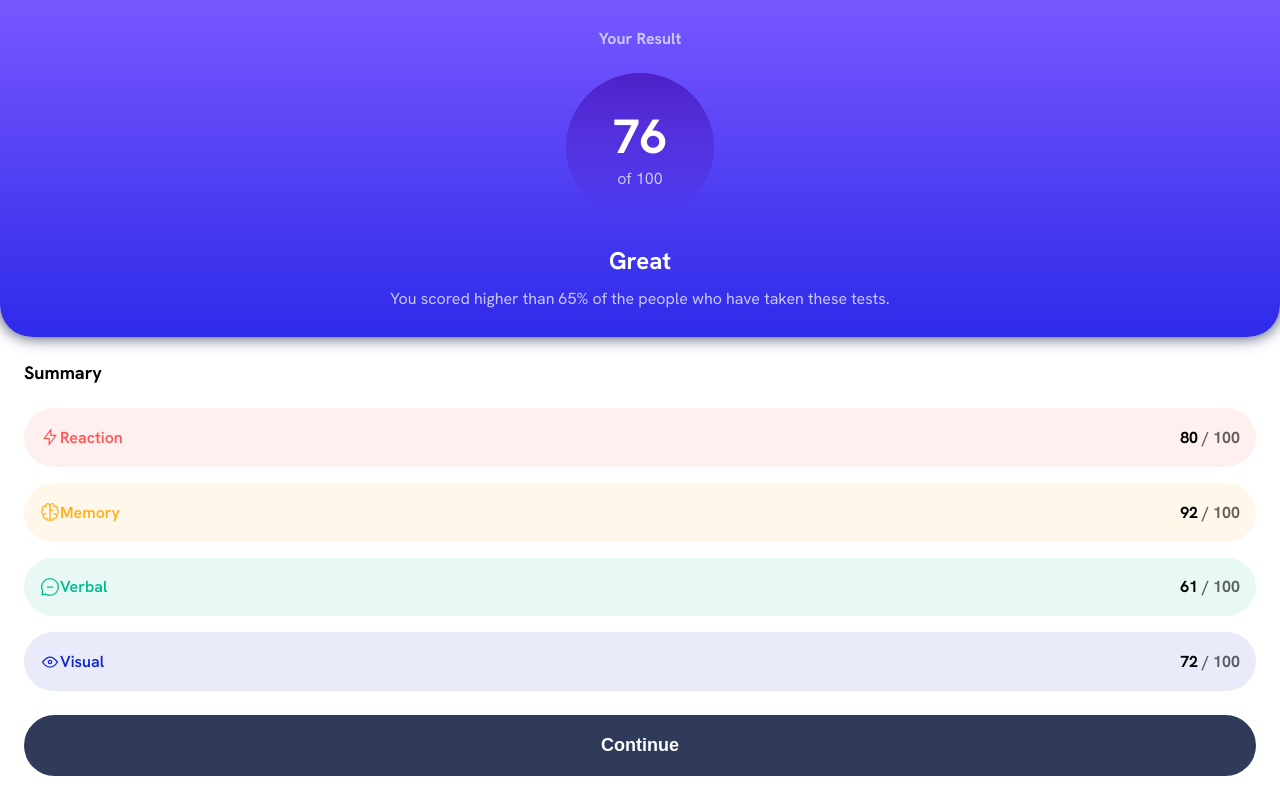
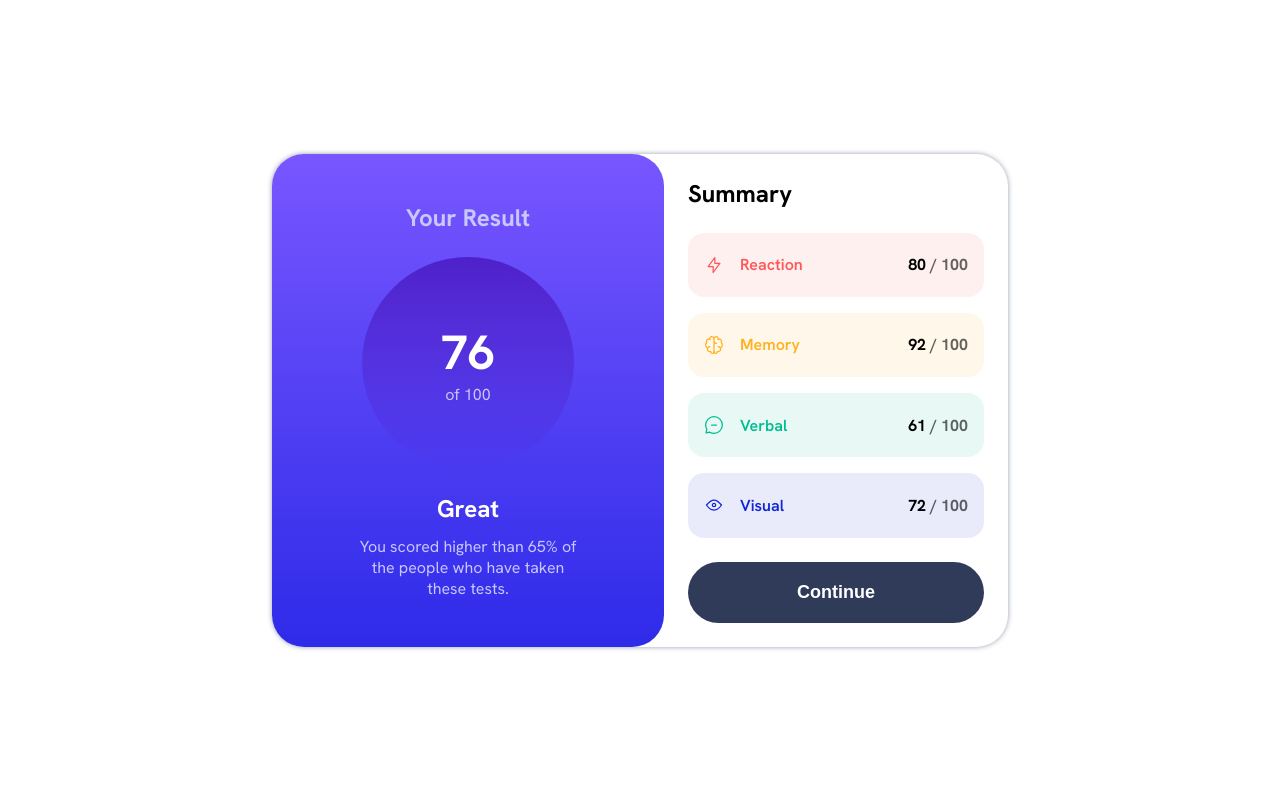
Before and after one commit to JonathanGOSantos/100daysofcode, a plain HTML site: page day5/results-summary-component-main/index.html in a window 1280 px wide. Drawn offline with Linux system fonts and the light colour scheme.

Commit message:
Add responsive to day5

```diff
--- a/day5/results-summary-component-main/css/c-main.css
+++ b/day5/results-summary-component-main/css/c-main.css
@@ -5,3 +5,15 @@
   display: flex;
   flex-direction: column;
 }
+
+@media screen and (width >= 48rem) {
+  .c-main {
+    flex-direction: row;
+    max-width: 736px;
+    height: auto;
+
+    border-radius: 2rem;
+    box-shadow: 0px 0px 5px 0px
+      color-mix(in srgb, var(--dark-gray-blue) 100%, transparent 100%);
+  }
+}
--- a/day5/results-summary-component-main/css/c-main__result.css
+++ b/day5/results-summary-component-main/css/c-main__result.css
@@ -62,3 +62,22 @@
   color: var(--light-lavender);
   padding-inline: 2rem;
 }
+
+@media screen and (width >= 48rem) {
+  .c-main__result {
+    flex: 1;
+
+    padding: 3rem;
+    border-radius: 2rem;
+
+    box-shadow: none;
+  }
+
+  .c-result__title {
+    font-size: 1.5rem;
+  }
+
+  .c-result__score {
+    padding: 4rem;
+  }
+}
--- a/day5/results-summary-component-main/css/c-main__summary.css
+++ b/day5/results-summary-component-main/css/c-main__summary.css
@@ -28,10 +28,11 @@
   display: flex;
   align-items: center;
   justify-content: space-between;
+  gap: 1rem;
 
   padding: 1rem;
   background-color: color-mix(in srgb, var(--color) 10%, transparent 100%);
-  border-radius: 2rem;
+  border-radius: 1rem;
 }
 
 .c-summary__category {
@@ -72,3 +73,9 @@
     var(--light-royal-blue)
   );
 }
+
+@media screen and (width >= 48rem) {
+  .c-summary__title {
+    font-size: 1.5rem;
+  }
+}
--- a/day5/results-summary-component-main/css/global.css
+++ b/day5/results-summary-component-main/css/global.css
@@ -35,3 +35,11 @@
 body {
   font-family: 'Hanken Grotesk', sans-serif;
 }
+
+@media screen and (width >= 48rem) {
+  body {
+    height: 100svh;
+    display: grid;
+    place-items: center;
+  }
+}
--- a/day5/results-summary-component-main/index.html
+++ b/day5/results-summary-component-main/index.html
@@ -17,7 +17,6 @@
     <link rel="stylesheet" href="./css/c-main.css" />
     <link rel="stylesheet" href="./css/c-main__result.css" />
     <link rel="stylesheet" href="./css/c-main__summary.css" />
-    <link rel="stylesheet" href="./css/media-queries.css" />
   </head>
   <body>
     <main class="c-main">
--- a/day5/results-summary-component-main/js/result.js
+++ b/day5/results-summary-component-main/js/result.js
@@ -39,7 +39,11 @@ function toggleSummary(data) {
 }
 
 function getResults() {
-  fetch('/100daysofcode/day5/results-summary-component-main/js/data.json')
+  let url = '/100daysofcode/day5/results-summary-component-main/js/data.json';
+  if (window.location.href.startsWith('http://localhost')) {
+    url = '/js/data.json';
+  }
+  fetch(url)
     .then((response) => response.json())
     .then((data) => toggleSummary(data))
     .catch((error) => {
```
Also changed, not shown: day5/results-summary-component-main/css/media-queries.css (deleted).
